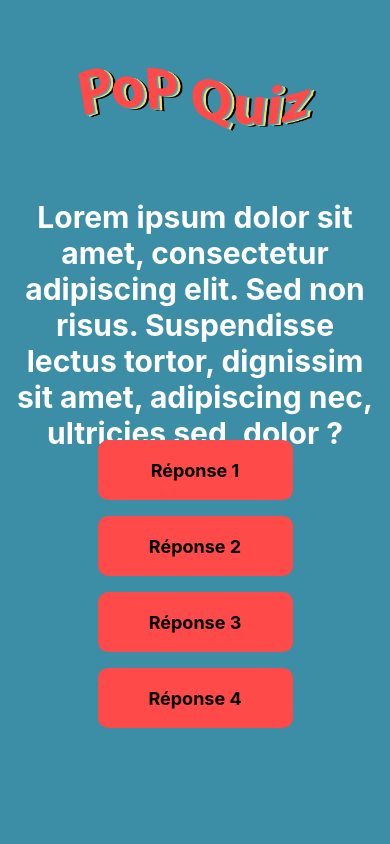
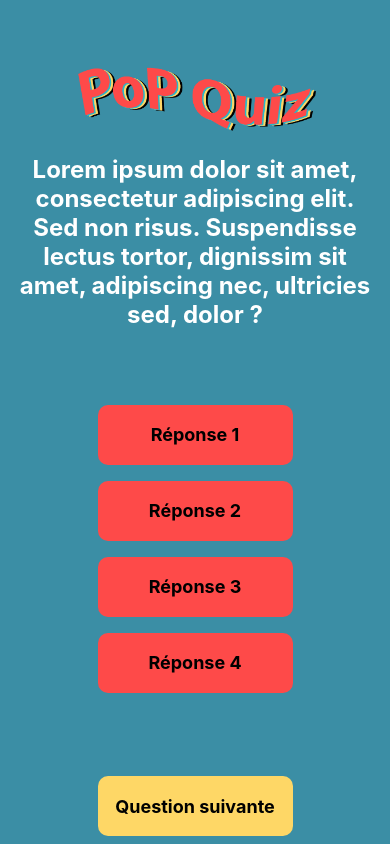
Before and after one commit to JulienIzz/pop-quizz, a React Native app: screen /Game in a window 390 px wide. Built offline with nearby package versions, Linux system fonts and the light colour scheme.

Commit message:
Suite et fin template page (visuel only)

```diff
--- a/src/HeaderApp.jsx
+++ b/src/HeaderApp.jsx
@@ -8,7 +8,8 @@ export const HeaderApp = () => {
         flexDirection: "row",
         height: 75,
         justifyContent: "space-evenly",
-        marginVertical: 60,
+        marginTop: 60,
+        marginBottom: 20,
       }}
     >
       <TouchableOpacity
--- a/src/pages/GamePage.jsx
+++ b/src/pages/GamePage.jsx
@@ -17,18 +17,16 @@ export const GamePage = () => {
       <HeaderApp />
       <View
         style={{
-          justifyContent: "center",
           alignItems: "center",
-          flex: 1,
         }}
       >
         <Text
           style={{
             color: "white",
             fontWeight: "bold",
-            fontSize: 30,
+            fontSize: 24,
             textAlign: "center",
-            marginHorizontal: 10,
+            width: "90%",
           }}
         >
           Lorem ipsum dolor sit amet, consectetur adipiscing elit. Sed non
@@ -52,9 +50,14 @@ export const GamePage = () => {
         style={{
           justifyContent: "center",
           alignItems: "center",
-          flex: 0.5,
         }}
-      ></View>
+      >
+        <MediumButton
+          theme={theme}
+          colorType="tertiary"
+          text="Question suivante"
+        />
+      </View>
     </View>
   );
 };
```
